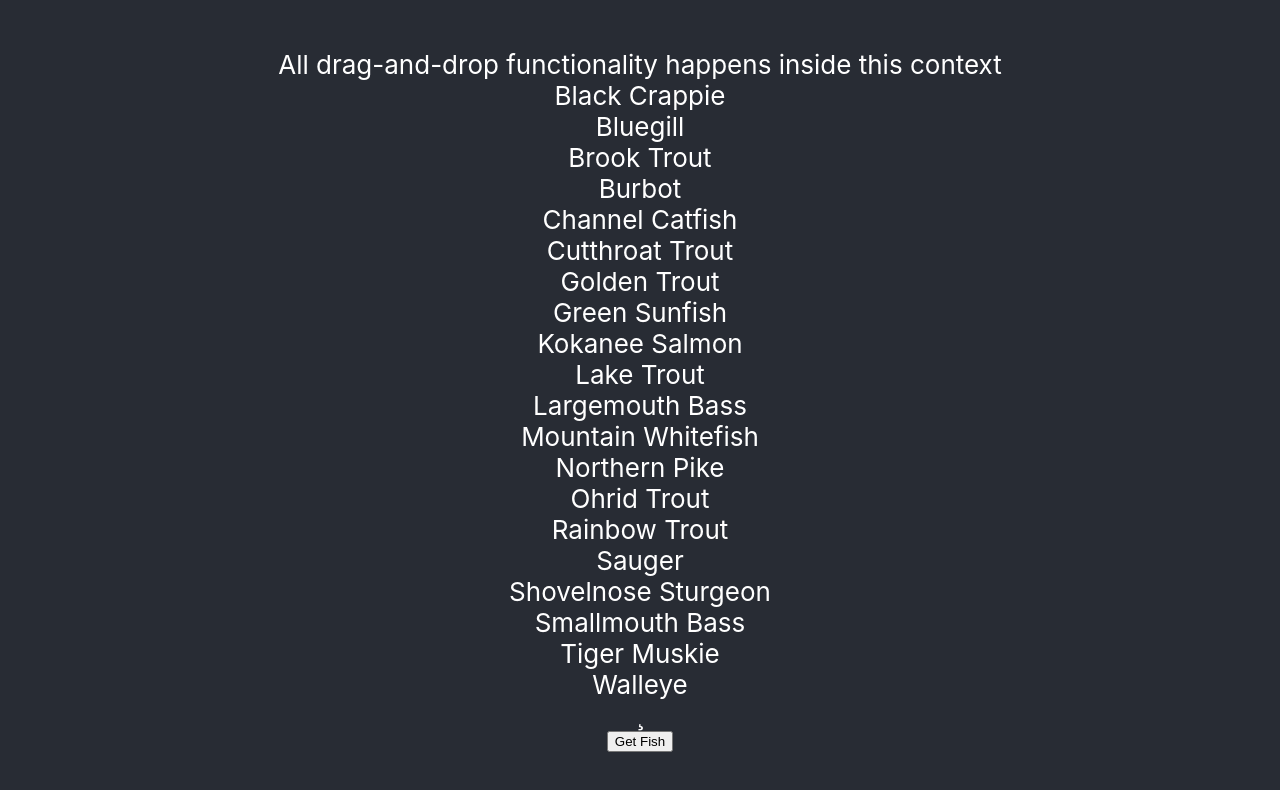
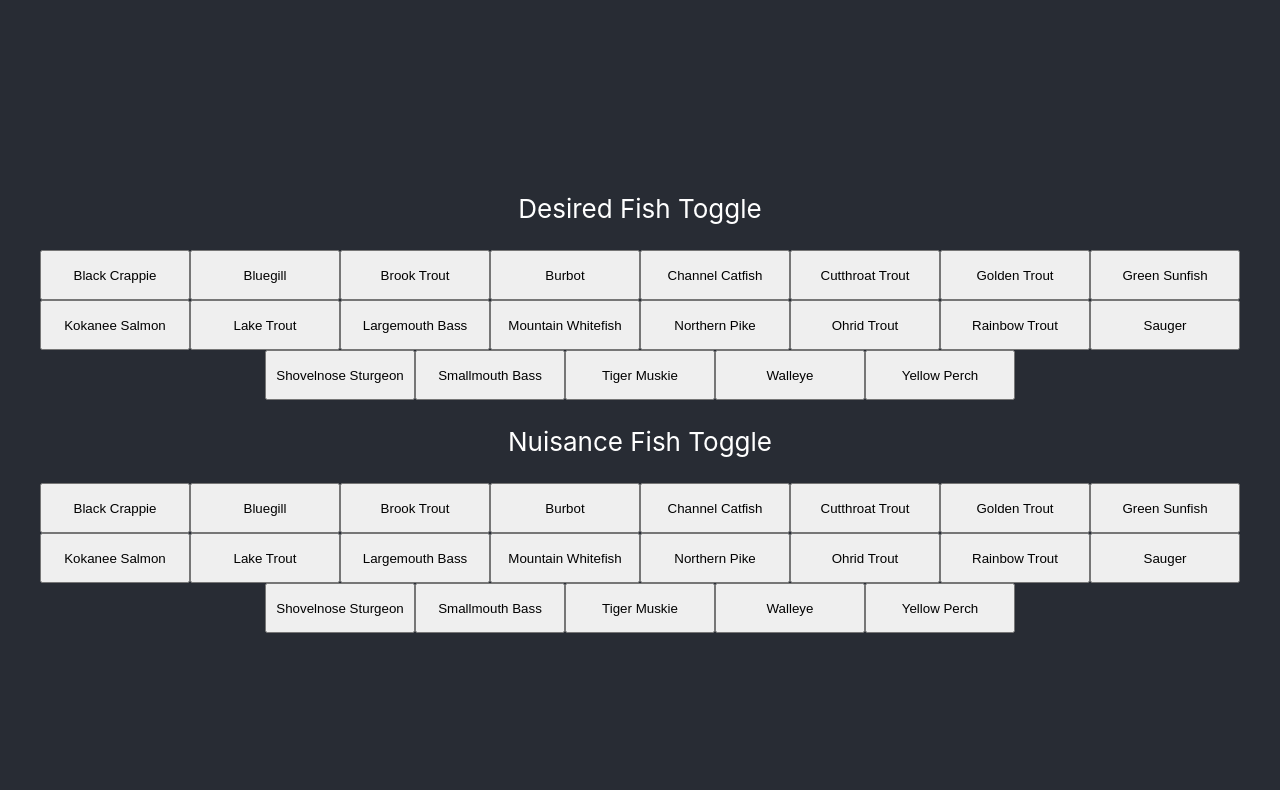
Before and after one commit to andrew-aws/fishing, a React (Create React App) app: page / in a window 1280 px wide. Shown: the top 790 px of the page. Built offline with nearby package versions, Linux system fonts and the light colour scheme.

Commit message:
Trying to debug nuisance fish

```diff
--- a/src/App.css
+++ b/src/App.css
@@ -13,7 +13,7 @@
   }
 }
 
-.App-header {
+.App {
   background-color: #282c34;
   min-height: 100vh;
   display: flex;
@@ -36,3 +36,13 @@
     transform: rotate(360deg);
   }
 }
+
+button {
+  width: 150px;
+  height: 50px;
+}
+
+.on {
+  background-color: rgb(87, 87, 87);
+  color: white;
+}
--- a/src/App.js
+++ b/src/App.js
@@ -1,47 +1,53 @@
 import './App.css';
 import getBaits from './tools/getBaits';
 import fish from './fish.json'
-import { DragDropContext, Droppable, Draggable } from "react-beautiful-dnd";
+import { useState } from 'react';
 
-const onDragEnd = (result) => {
-  console.log(result);
-};
+// const onDragEnd = (result) => {
+//   console.log(result);
+// };
 
-const handleClick = () => {
-  console.log(getBaits(fish.slice(0, 3), fish.slice(4, 5)))
+const handleDesiredClick = (fish, fishWithProps, updateFishWithProps) => {
+  updateFishWithProps(fishWithProps.map(thisFish => {
+    if (thisFish === fish) {
+      return { ...thisFish, desired: !thisFish.desired }
+    }
+    return thisFish
+  }))
+}
+
+const handleNuisanceClick = (fish, fishWithProps, updateFishWithProps) => {
+  updateFishWithProps(fishWithProps.map(thisFish => {
+    if (thisFish === fish) {
+      return { ...thisFish, nuisance: !thisFish.nuisance }
+    }
+    return thisFish
+  }))
 }
 
 const App = () => {
+  const [fishWithProps, updateFishWithProps] = useState(fish.map(fish => { return { ...fish, desired: false, nuisance: false } }))
+
   return (
     <div className="App">
-      <header className="App-header">
-        <DragDropContext onDragEnd={onDragEnd}>
-          All drag-and-drop functionality happens inside this context
-          <Droppable droppableId="fish">
-            {(provided) => (
-              <div ref={provided.innerRef} {...provided.droppableProps}>
-                {
-                  fish.map((thisFish, index) => (
-                    <Draggable key={thisFish.name} draggableId={thisFish.name} index={index}>
-                      {(provided) => (
-                        <div
-                          {...provided.draggableProps}
-                          {...provided.dragHandleProps}
-                          ref={provided.innerRef}
-                        >
-                          <div>{thisFish.name}</div>
-                        </div>
-                      )}
-                    </Draggable>
-                  ))
-                }
-                {provided.placeholder}
-              </div>
-            )}
-          </Droppable>¸
-        </DragDropContext>
-        <button onClick={handleClick}>Get Fish</button>
-      </header>
+
+      <div>
+        <p>
+          Desired Fish Toggle
+        </p>
+        {fishWithProps.map(fish => <button className={`${fish.desired ? 'on' : 'off'}`} key={`${fish.name} desired`} onClick={() => handleDesiredClick(fish, fishWithProps, updateFishWithProps)}>{fish.name}</button>)}
+      </div>
+      <div>
+        <p>
+          Nuisance Fish Toggle
+        </p>
+        {fishWithProps.map(fish => <button className={`${fish.nuisance ? 'on' : 'off'}`} key={`${fish.name} nuisance`} onClick={() => handleNuisanceClick(fish, fishWithProps, updateFishWithProps)}>{fish.name}</button>)}
+      </div>
+      <div>{
+        getBaits(fishWithProps)
+          .map(bait => <p>{bait}</p>)
+      }</div>
+      {/* <button onClick={console.log(getBaits(fishWithProps))}>Get Fish</button> */}
     </div>
   );
 }
--- a/src/fish.json
+++ b/src/fish.json
@@ -1,5 +1,6 @@
 [
     {
+        "id": "0",
         "name": "Black Crappie",
         "baits": [
             "Minnow",
@@ -10,9 +11,11 @@
             "Redworm",
             "Spoon",
             "Crankbait"
-        ]
+        ],
+        "thumb": "https://oyster.ignimgs.com/mediawiki/apis.ign.com/call-of-the-wild-the-angler/e/ea/Fishes_ScreenshotsBluegill.png?width=814"
     },
     {
+        "id": "1",
         "name": "Bluegill",
         "baits": [
             "Bloodworm",
@@ -29,9 +32,11 @@
             "Liver",
             "Minnow",
             "Spinner"
-        ]
+        ],
+        "thumb": "https://oyster.ignimgs.com/mediawiki/apis.ign.com/call-of-the-wild-the-angler/e/ea/Fishes_ScreenshotsBluegill.png?width=814"
     },
     {
+        "id": "2",
         "name": "Brook Trout",
         "baits": [
             "Spoon",
@@ -48,9 +53,11 @@
             "Spinnerbait",
             "Shad",
             "Tube"
-        ]
+        ],
+        "thumb": "https://oyster.ignimgs.com/mediawiki/apis.ign.com/call-of-the-wild-the-angler/e/ea/Fishes_ScreenshotsBluegill.png?width=814"
     },
     {
+        "id": "3",
         "name": "Burbot",
         "baits": [
             "Liver",
@@ -67,9 +74,11 @@
             "Eggs",
             "Dough",
             "Marshmallow"
-        ]
+        ],
+        "thumb": "https://oyster.ignimgs.com/mediawiki/apis.ign.com/call-of-the-wild-the-angler/e/ea/Fishes_ScreenshotsBluegill.png?width=814"
     },
     {
+        "id": "4",
         "name": "Channel Catfish",
         "baits": [
             "Cheese",
@@ -81,9 +90,11 @@
             "Minnow",
             "Pearl Barley",
             "Bread"
-        ]
+        ],
+        "thumb": "https://oyster.ignimgs.com/mediawiki/apis.ign.com/call-of-the-wild-the-angler/5/5c/Fishes_ScreenshotsChannel_Catfish.png?width=814"
     },
     {
+        "id": "5",
         "name": "Cutthroat Trout",
         "baits": [
             "Eggs",
@@ -94,9 +105,11 @@
             "Grub",
             "Shad",
             "Tube"
-        ]
+        ],
+        "thumb": "https://oyster.ignimgs.com/mediawiki/apis.ign.com/call-of-the-wild-the-angler/e/ea/Fishes_ScreenshotsBluegill.png?width=814"
     },
     {
+        "id": "6",
         "name": "Golden Trout",
         "baits": [
             "Spoon",
@@ -104,9 +117,11 @@
             "Marshmallow",
             "Spinner",
             "Redworm"
-        ]
+        ],
+        "thumb": "https://oyster.ignimgs.com/mediawiki/apis.ign.com/call-of-the-wild-the-angler/3/3f/Fishes_ScreenshotsGolden_Trout.png?width=814"
     },
     {
+        "id": "7",
         "name": "Green Sunfish",
         "baits": [
             "Bloodworm",
@@ -123,18 +138,22 @@
             "Grub",
             "Tube",
             "Spinner"
-        ]
+        ],
+        "thumb": "https://www.datocms-assets.com/66227/1661531316-fishes_screenshotskokanee_salmon.png?auto=format&w=1920"
     },
     {
+        "id": "8",
         "name": "Kokanee Salmon",
         "baits": [
             "Spinner",
             "Spoon",
             "Crankbait",
             "Jerkbait"
-        ]
+        ],
+        "thumb": "https://oyster.ignimgs.com/mediawiki/apis.ign.com/call-of-the-wild-the-angler/e/e1/Fishes_ScreenshotsKokanee_Salmon.png?width=814"
     },
     {
+        "id": "9",
         "name": "Lake Trout",
         "baits": [
             "Spoon",
@@ -145,9 +164,11 @@
             "Worm",
             "Grub",
             "Shad"
-        ]
+        ],
+        "thumb": "https://oyster.ignimgs.com/mediawiki/apis.ign.com/call-of-the-wild-the-angler/e/ed/Fishes_ScreenshotsLake_Trout.png?width=814"
     },
     {
+        "id": "10",
         "name": "Largemouth Bass",
         "baits": [
             "Popper",
@@ -165,9 +186,11 @@
             "Spoon",
             "Spinner",
             "Jerkbait"
-        ]
+        ],
+        "thumb": "https://oyster.ignimgs.com/mediawiki/apis.ign.com/call-of-the-wild-the-angler/1/15/Fishes_ScreenshotsLargemouth_Bass.png?width=814"
     },
     {
+        "id": "11",
         "name": "Mountain Whitefish",
         "baits": [
             "Eggs",
@@ -184,9 +207,11 @@
             "Marshmallow",
             "Spoon",
             "Swimbait"
-        ]
+        ],
+        "thumb": "https://oyster.ignimgs.com/mediawiki/apis.ign.com/call-of-the-wild-the-angler/9/95/Fishes_ScreenshotsMountain_Whitefish.png?width=814"
     },
     {
+        "id": "12",
         "name": "Northern Pike",
         "baits": [
             "Swimbait",
@@ -200,9 +225,11 @@
             "Crankbait",
             "Frog",
             "Spinner"
-        ]
+        ],
+        "thumb": "https://oyster.ignimgs.com/mediawiki/apis.ign.com/call-of-the-wild-the-angler/9/9b/Fishes_ScreenshotsNorthern_Pike.png?width=814"
     },
     {
+        "id": "13",
         "name": "Ohrid Trout",
         "baits": [
             "Eggs",
@@ -215,9 +242,11 @@
             "Spinner",
             "Shad",
             "Tube"
-        ]
+        ],
+        "thumb": "https://www.datocms-assets.com/66227/1661531316-fishes_screenshotskokanee_salmon.png?auto=format&w=1920"
     },
     {
+        "id": "14",
         "name": "Rainbow Trout",
         "baits": [
             "Spinner",
@@ -228,9 +257,11 @@
             "Bread",
             "Redworm",
             "Hotdog"
-        ]
+        ],
+        "thumb": "https://oyster.ignimgs.com/mediawiki/apis.ign.com/call-of-the-wild-the-angler/3/35/Fishes_ScreenshotsRainbow_Trout.png?width=814"
     },
     {
+        "id": "15",
         "name": "Sauger",
         "baits": [
             "Redworm",
@@ -241,9 +272,11 @@
             "Crankbait",
             "Jerkbait",
             "Worm"
-        ]
+        ],
+        "thumb": "https://oyster.ignimgs.com/mediawiki/apis.ign.com/call-of-the-wild-the-angler/4/4b/Fishes_ScreenshotsSauger.png?width=814"
     },
     {
+        "id": "16",
         "name": "Shovelnose Sturgeon",
         "baits": [
             "Redworm",
@@ -254,9 +287,11 @@
             "Spinnerbait",
             "Bloodworm",
             "Minnow"
-        ]
+        ],
+        "thumb": "https://www.datocms-assets.com/66227/1661531316-fishes_screenshotskokanee_salmon.png?auto=format&w=1920"
     },
     {
+        "id": "17",
         "name": "Smallmouth Bass",
         "baits": [
             "Eggs",
@@ -275,9 +310,11 @@
             "Shad",
             "Tube",
             "Jerkbait"
-        ]
+        ],
+        "thumb": "https://oyster.ignimgs.com/mediawiki/apis.ign.com/call-of-the-wild-the-angler/a/a7/Fishes_ScreenshotsSmallmouth_Bass.png?width=814"
     },
     {
+        "id": "18",
         "name": "Tiger Muskie",
         "baits": [
             "Swimbait",
@@ -289,9 +326,11 @@
             "Grub",
             "Popper",
             "Frog"
-        ]
+        ],
+        "thumb": "https://www.datocms-assets.com/66227/1661531316-fishes_screenshotskokanee_salmon.png?auto=format&w=1920"
     },
     {
+        "id": "19",
         "name": "Walleye",
         "baits": [
             "Leeches",
@@ -304,7 +343,26 @@
             "Tube",
             "Bloodworm",
             "Worm"
-        ]
+        ],
+        "thumb": "https://www.datocms-assets.com/66227/1661531316-fishes_screenshotskokanee_salmon.png?auto=format&w=1920"
+    },
+    {
+        "id": "20",
+        "name": "Yellow Perch",
+        "baits": [
+            "Bloodworm",
+            "Cheese",
+            "Bread",
+            "Redworm",
+            "Leeches",
+            "Liver",
+            "Minnow",
+            "Pearl Barley",
+            "Hotdog",
+            "Grub",
+            "Spinner",
+            "Tube"
+        ],
+        "thumb": "https://oyster.ignimgs.com/mediawiki/apis.ign.com/call-of-the-wild-the-angler/8/89/Fishes_ScreenshotsYellow_Perch.png?width=814"
     }
-
 ]
--- a/src/tools/getBaits.js
+++ b/src/tools/getBaits.js
@@ -1,17 +1,24 @@
 const _ = require('lodash')
 
-const removeBait = (fishToExclude, intersection) => {
-    const reducedFish = fishToExclude.reduce(
-        (accumulator, currentValue) =>
-            _.difference(accumulator, currentValue.baits), intersection
-    )
+// const removeBait = (nuisanceFish, intersection) => {
+//     const reducedFish = nuisanceFish.reduce(
+//         (accumulator, currentValue) =>
+//             _.difference(accumulator, currentValue.baits), intersection
+//     )
 
-    return reducedFish
-}
+//     return reducedFish
+// }
 
-const getBaits = (fishToCatch, fishToExclude) => {
-    const intersection = _.intersection(...fishToCatch.map(fish => fish.baits))
-    const reducedIntersection = removeBait(fishToExclude, intersection)
+const getBaits = (fish) => {
+
+    const desiredFish = fish.filter(thisFish => thisFish.desired)
+    const nuisanceFish = fish.filter(thisFish => thisFish.nuisanceFish)
+    console.log(desiredFish.map(fish=> fish.name))
+    console.log(nuisanceFish.map(fish=> fish.name))
+
+
+    const intersection = _.intersection(...desiredFish.map(fish => fish.baits))
+    const reducedIntersection = _.difference(intersection, nuisanceFish.map(fish => fish.baits).flat())
 
     return reducedIntersection
 }
```
